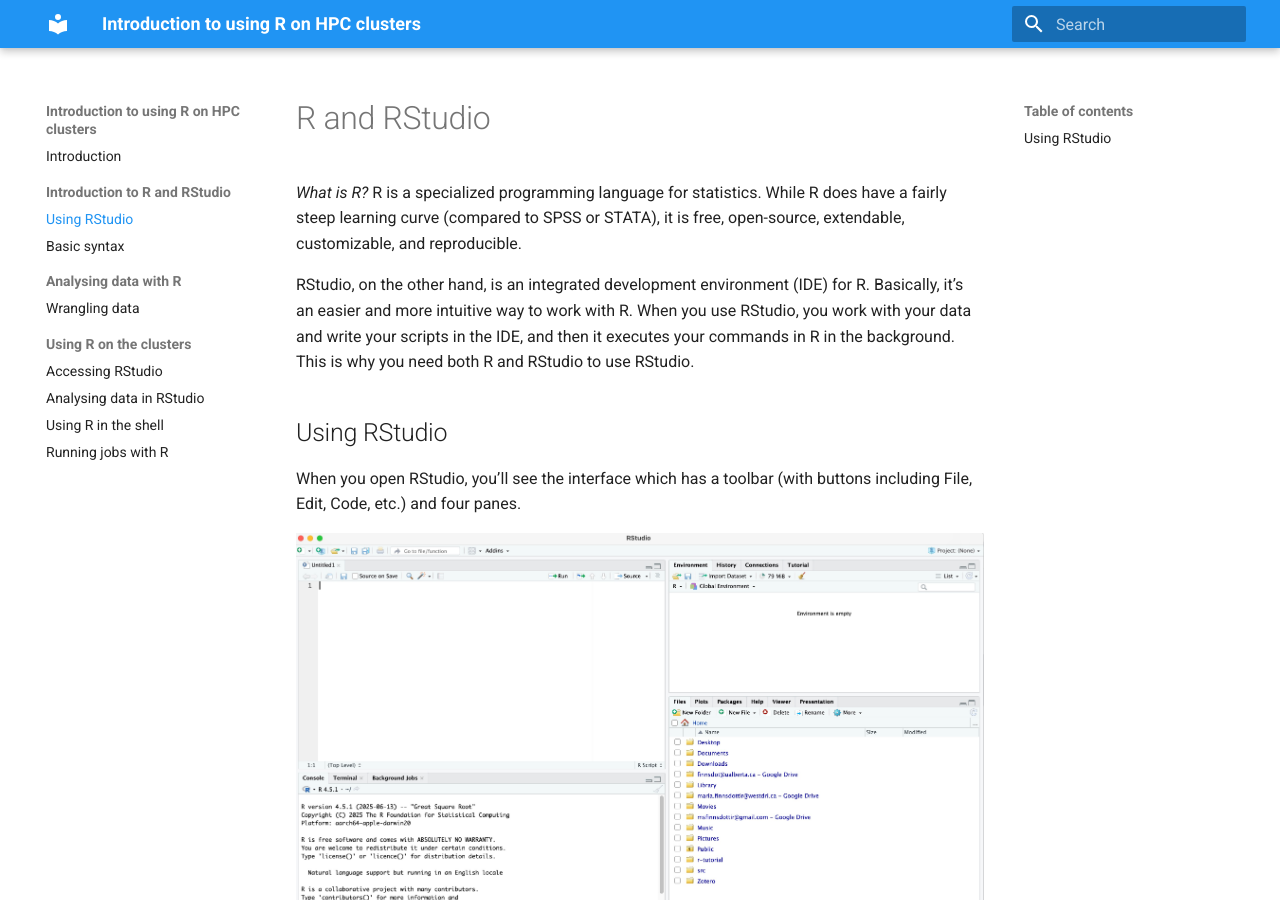
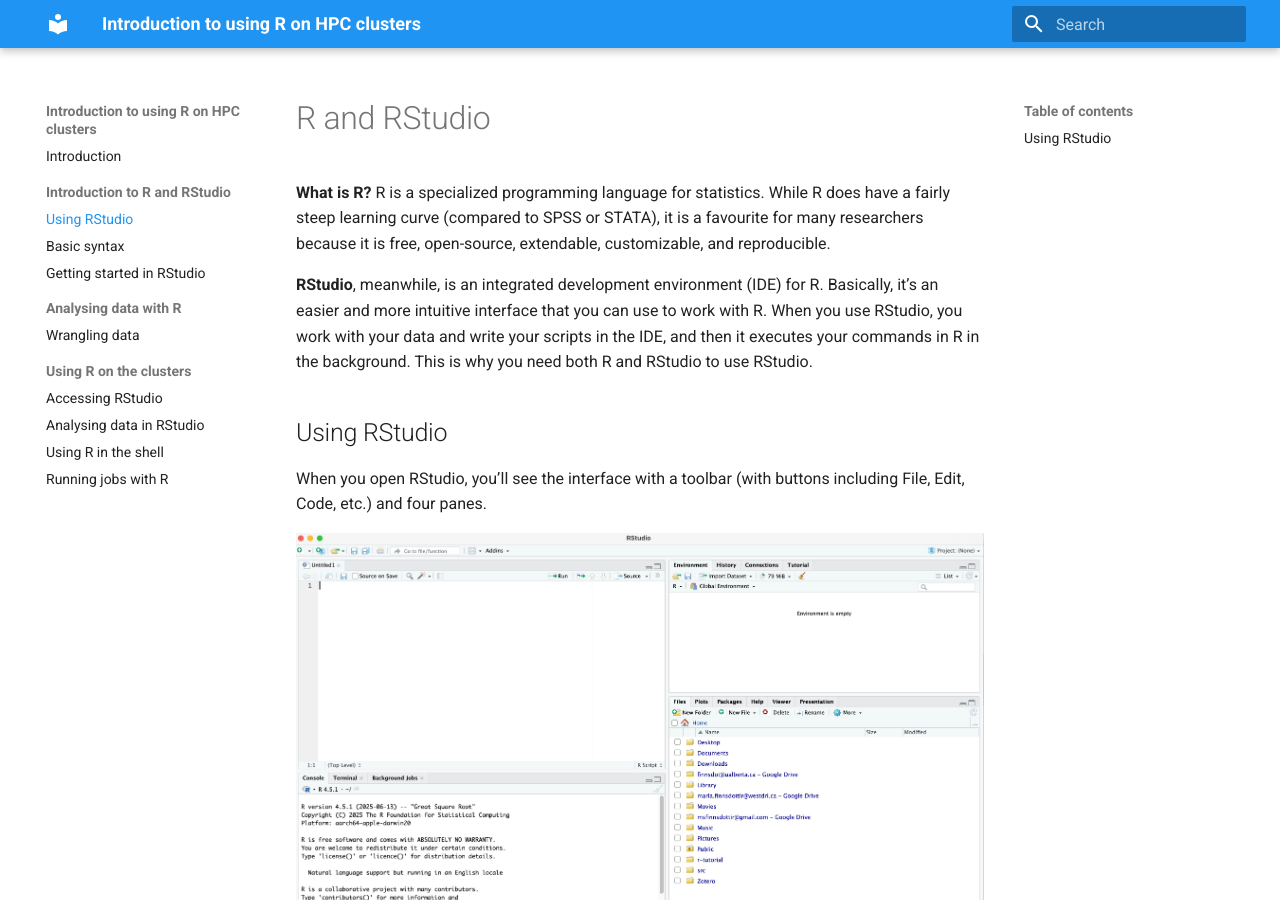
Before and after one commit to finnsdottir/r-clusters-may2026, an MkDocs documentation site: the page built from docs/basics.md, in a window 1280 px wide and 900 px high. Built offline with MkDocs 1.6.1 and Material for MkDocs 9.7.7, drawn with Linux system fonts in a browser that asks for light colours; some of the changed text lies outside the part shown.

Commit message:
fixing the intro pages

```diff
--- a/docs/basics.md
+++ b/docs/basics.md
@@ -1,12 +1,12 @@
 # R and RStudio
 
-<i> What is R? </i> R is a specialized programming language for statistics. While R does have a fairly steep learning curve (compared to SPSS or STATA), it is free, open-source, extendable, customizable, and reproducible.
+<b> What is R? </b> R is a specialized programming language for statistics. While R does have a fairly steep learning curve (compared to SPSS or STATA), it is a favourite for many researchers because it is free, open-source, extendable, customizable, and reproducible.
 
-RStudio, on the other hand, is an integrated development environment (IDE) for R. Basically, it’s an easier and more intuitive way to work with R. When you use RStudio, you work with your data and write your scripts in the IDE, and then it executes your commands in R in the background. This is why you need both R and RStudio to use RStudio.
+<b>RStudio</b>, meanwhile, is an integrated development environment (IDE) for R. Basically, it’s an easier and more intuitive interface that you can use to work with R. When you use RStudio, you work with your data and write your scripts in the IDE, and then it executes your commands in R in the background. This is why you need both R and RStudio to use RStudio.
 
 ## Using RStudio
 
-When you open RStudio, you’ll see the interface which has a toolbar (with buttons including File, Edit, Code, etc.) and four panes.
+When you open RStudio, you’ll see the interface with a toolbar (with buttons including File, Edit, Code, etc.) and four panes.
 
 <figure markdown="span">
     ![interface](./content/rstudio_console.jpg){width=800}
@@ -36,5 +36,5 @@ For more information on all these tabs, check out the [RStudio IDE cheat sheet](
 
 There are two ways to run code in R.
 
-1. Press the **Run** button on the top right of the Source Editor pane. This will run the line where your cursor is. To run more than one line of code, highlight the lines and then press one.
+1. Press the **Run** button on the top right of the Source Editor pane. This will run the line where your cursor is. To run more than one line of code, highlight the lines you want to run and then press **Run**.
 2. Use the keyboard shortcut ++ctrl+enter++ (on windows) or ++cmd+enter++ (on macbook). This will run the line where your cursor is. To run more than one line of code, highlight the lines and then use the keyboard shortcut.
--- a/mkdocs.yml
+++ b/mkdocs.yml
@@ -36,6 +36,7 @@ nav:
   - Introduction to R and RStudio:
     - Using RStudio: basics.md
     - Basic syntax: syntax.md
+    - Getting started in RStudio: getting_started.md
   - Analysing data with R:
     - Wrangling data: wrangling.md
   - Using R on the clusters:
```
Also changed, not shown: docs/getting_started.md (added, +57 -0 lines), docs/syntax.md (+5 -3 lines), docs/content/new-project.png (added), 2 other files.
